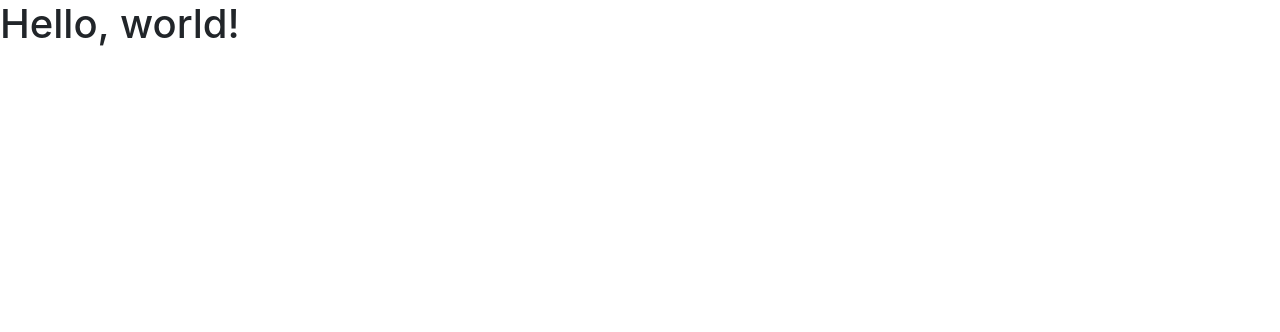
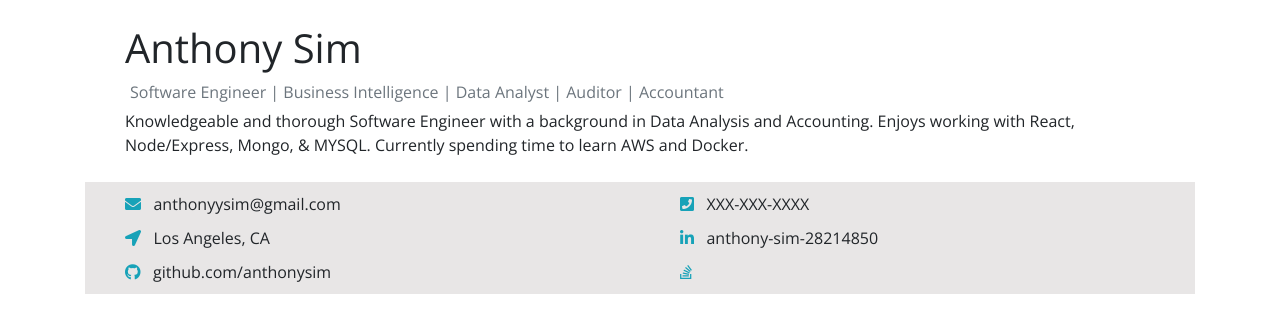
Before and after one commit to anthonysim/anthonysim.github.io, a plain HTML site: page index.html in a window 1280 px wide. Drawn offline with nearby package versions, Linux system fonts and the light colour scheme.

Commit message:
added styles.css

```diff
--- a/index.html
+++ b/index.html
@@ -9,12 +9,53 @@
   <!-- Bootstrap CSS -->
   <link rel="stylesheet" href="https://stackpath.bootstrapcdn.com/bootstrap/4.3.1/css/bootstrap.min.css"
     integrity="sha384-ggOyR0iXCbMQv3Xipma34MD+dH/1fQ784/j6cY/iJTQUOhcWr7x9JvoRxT2MZw1T" crossorigin="anonymous">
-
+  <!-- google fonts -->
+  <link rel="preconnect" href="https://fonts.gstatic.com">
+  <!-- font awesome -->
+  <link rel="stylesheet" href="https://pro.fontawesome.com/releases/v5.10.0/css/all.css"
+    integrity="sha384-AYmEC3Yw5cVb3ZcuHtOA93w35dYTsvhLPVnYs9eStHfGJvOvKxVfELGroGkvsg+p" crossorigin="anonymous" />
+  <link href="https://fonts.googleapis.com/css2?family=Open+Sans&display=swap" rel="stylesheet">
+  <!-- style.css link -->
+  <link rel="stylesheet" href="./styles.css">
   <title>Anthony Sim Resume</title>
 </head>
 
 <body>
-  <h1>Hello, world!</h1>
+  <div class="container">
+    <br />
+    <div class="inner-container">
+      <!-- Name -->
+      <h1>Anthony Sim</h1>
+      <p class="titles text-secondary">Software Engineer | Business Intelligence | Data Analyst | Auditor | Accountant
+      </p>
+      <p id="description">Knowledgeable and thorough Software Engineer with a background in Data Analysis and
+        Accounting. Enjoys
+        working with React, Node/Express, Mongo, & MYSQL. Currently spending time to learn AWS and Docker.</p>
+    </div>
+
+    <!-- Various Info -->
+    <div class="wrapper">
+      <div class="list one"><i class="fas fa-envelope text-info"></i>&nbsp;&nbsp;&nbsp;anthonyysim@gmail.com</div>
+      <div class="list four"><i class="fas fa-phone-square text-info"></i>&nbsp;&nbsp;&nbsp;XXX-XXX-XXXX</div>
+      <div class="list two"><i class="fas fa-location-arrow text-info"></i>&nbsp;&nbsp;&nbsp;Los Angeles, CA</div>
+      <div class="list five"><i class="fab fa-linkedin-in text-info"></i>&nbsp;&nbsp;&nbsp;anthony-sim-28214850</div>
+      <div class="list three"><i class="fab fa-github text-info"></i>&nbsp;&nbsp;&nbsp;github.com/anthonysim
+      </div>
+      <div class="list six"><i class="fab fa-stack-overflow text-info"></i></div>
+      <div>
+      </div>
+    </div>
+
+  </div>
+
+
+
+
+
+
+
+
+
 
   <!-- Optional JavaScript -->
   <!-- jQuery first, then Popper.js, then Bootstrap JS -->
--- /dev/null
+++ b/styles.css
@@ -0,0 +1,29 @@
+body {
+  font-family: 'Open Sans', sans-serif;
+}
+
+.titles {
+  margin: 5px;
+}
+
+#description {
+  margin-bottom: 25px;
+}
+
+.inner-container {
+  padding-left: 40px;
+  padding-right: 40px;
+}
+
+.wrapper {
+  display: grid;
+  grid-template-columns: repeat(2, 1fr);
+  background-color: #e8e6e6;
+  padding-top: 10px;
+  /* padding-bottom: 10px; */
+}
+
+.list {
+  padding-left: 40px;
+  padding-bottom: 10px;
+}
```
